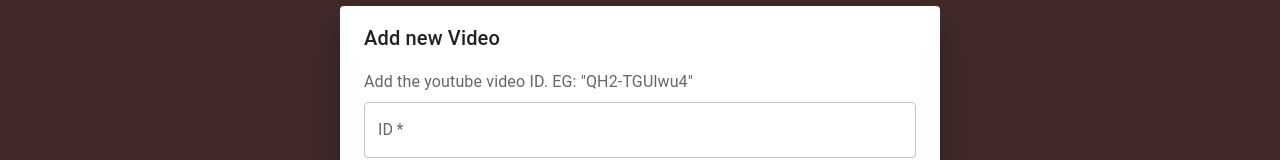
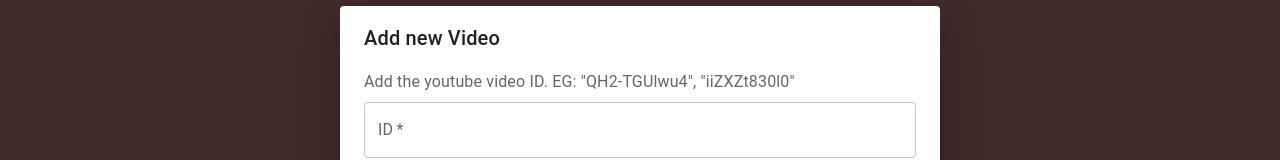
Before and after one commit to fsit869/MSA_Phase2_2022, a React (Create React App) app in the folder Frontend/wheres-the-dislike/: page / in a window 1280 px wide. Both pictures are taken after a click on the button 1222 px from the left and 746 px from the top of the page. Shown: the part 272-432 px from the top of the page. Built offline with nearby package versions, Linux system fonts and the light colour scheme.

Commit message:
- Added second example to FAB

```diff
--- a/Frontend/wheres-the-dislike/src/components/NewTask.tsx
+++ b/Frontend/wheres-the-dislike/src/components/NewTask.tsx
@@ -70,7 +70,7 @@ export const NewTask = (props: Props) => {
                 <DialogContent>
                     {/* Descriptor  */}
                     <DialogContentText>
-                        Add the youtube video ID. EG: "QH2-TGUlwu4"
+                        Add the youtube video ID. EG: "QH2-TGUlwu4", "iiZXZt830l0"
                     </DialogContentText>
 
                     {/* Title textfield */}
```
